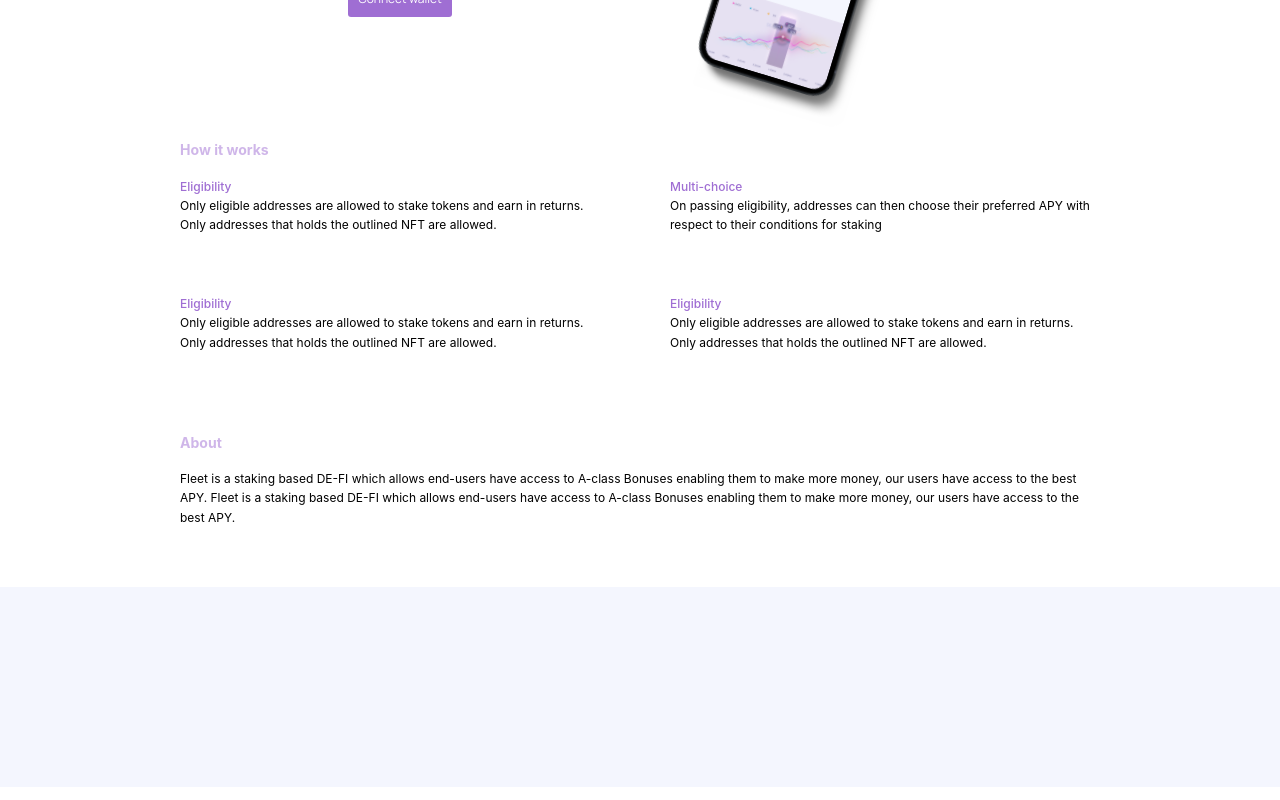
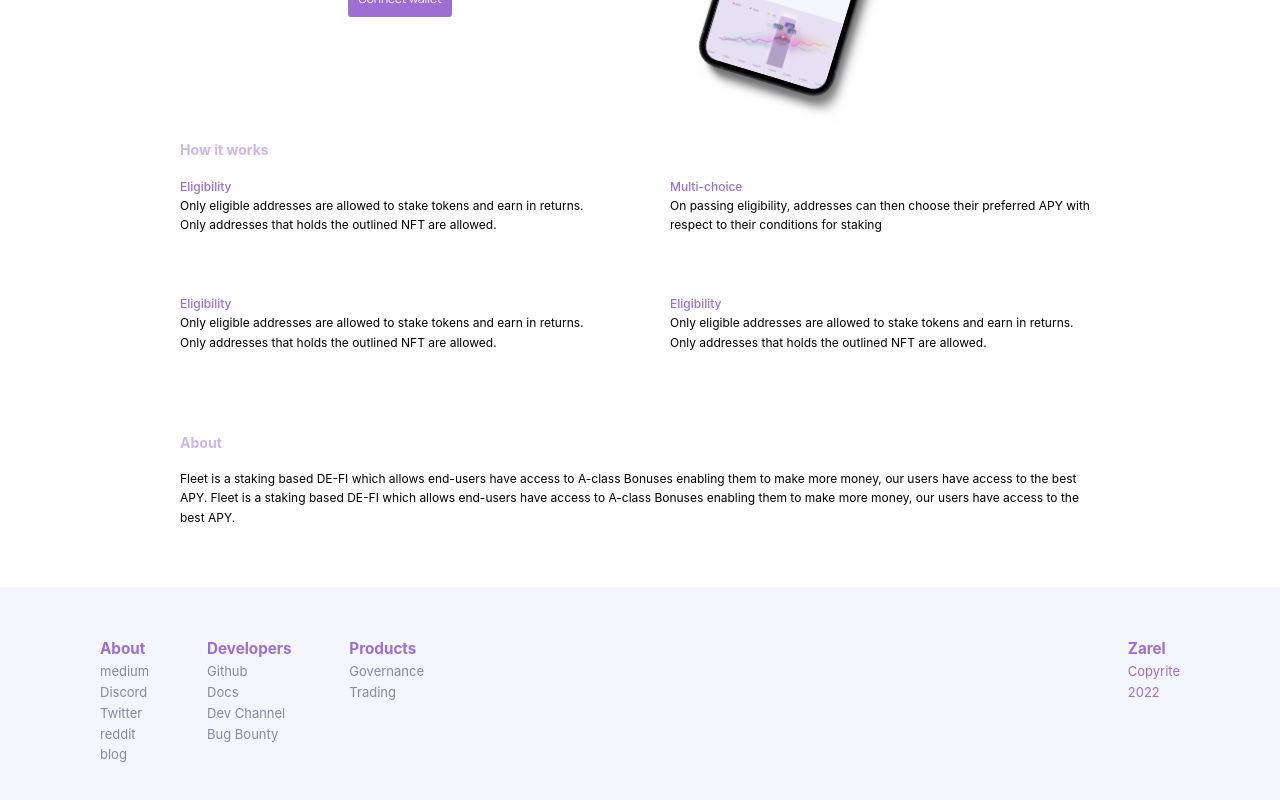
Before and after one commit to greatsamist/Zarel-Hedera.Hashgraph, a Next.js app in the folder frontend/: page / in a window 1280 px wide. Shown: the part 356-1156 px from the top of the page. Built offline with nearby package versions, Linux system fonts and the light colour scheme.

Commit message:
Complete homepage footer

```diff
--- a/frontend/components/Footer.js
+++ b/frontend/components/Footer.js
@@ -4,7 +4,71 @@ import styles from "../styles/Footer.module.scss";
 export default function Footer() {
   return (
     <div className={styles.footer}>
-      <div className={styles.main}></div>
+      <div className={styles.main}>
+        <div>
+          <ul className={styles.list}>
+            <li>
+              <h3>About</h3>
+            </li>
+            <li>
+              <a href={"url"}>medium</a>
+            </li>
+            <li>
+              <a href={"url"}>Discord</a>
+            </li>
+            <li>
+              <a href={"url"}>Twitter</a>
+            </li>
+            <li>
+              <a href={"url"}>reddit</a>
+            </li>
+            <li>
+              <a href={"url"}>blog</a>
+            </li>
+          </ul>
+        </div>
+        <div>
+          <ul className={styles.list}>
+            <li>
+              <h3>Developers</h3>
+            </li>
+            <li>
+              <a href={"url"}>Github</a>
+            </li>
+            <li>
+              <a href={"url"}>Docs</a>
+            </li>
+            <li>
+              <a href={"url"}>Dev Channel</a>
+            </li>
+            <li>
+              <a href={"url"}>Bug Bounty</a>
+            </li>
+          </ul>
+        </div>
+        <div>
+          <ul className={styles.list}>
+            <li>
+              <h3>Products</h3>
+            </li>
+            <li>
+              <a href={"url"}>Governance</a>
+            </li>
+            <li>
+              <a href={"url"}>Trading</a>
+            </li>
+          </ul>
+        </div>
+      </div>
+      <div>
+        <ul className={styles.l_list}>
+          <li>
+            <h3>Zarel</h3>
+          </li>
+          <li>Copyrite</li>
+          <li>2022</li>
+        </ul>
+      </div>
     </div>
   );
 }
--- a/frontend/styles/Footer.module.scss
+++ b/frontend/styles/Footer.module.scss
@@ -1,7 +1,27 @@
 .footer {
-  height: 20rem;
+  height: 25rem;
   background: #f4f6fe;
+  display: flex;
+  place-content: space-between;
+  padding: 5rem 10rem;
+  color: #9f6ed3;
+  font-size: small;
+}
 
-  &__main {
-  }
+// &__main {
+// }
+.main {
+  display: flex;
+  place-content: space-between;
+  flex-basis: 30%;
 }
+.list,
+.l_list {
+  text-decoration: none;
+  list-style-type: none;
+}
+
+ul.list a {
+  text-decoration: none;
+  color: #201e4281;
+}
--- a/frontend/styles/borrow.module.scss
+++ b/frontend/styles/borrow.module.scss
@@ -24,6 +24,7 @@
   border: none;
   background-color: #ffffff;
   color: #00000080;
+  cursor: pointer;
 }
 .amount {
   width: 80%;
--- a/frontend/styles/stake.module.scss
+++ b/frontend/styles/stake.module.scss
@@ -33,8 +33,8 @@
   outline: none;
 }
 .max {
+  color: inherit;
   cursor: pointer;
-  color: inherit;
 }
 .days {
   width: fit-content;
@@ -44,6 +44,7 @@
   padding: 1rem;
   outline: none;
   background: #fff;
+  cursor: pointer;
 }
 .stake {
   width: fit-content;
@@ -54,6 +55,7 @@
   outline: none;
   background: #8bc992;
   border-radius: 1rem;
+  cursor: pointer;
 }
 .stakeBTN {
   display: flex;
```
